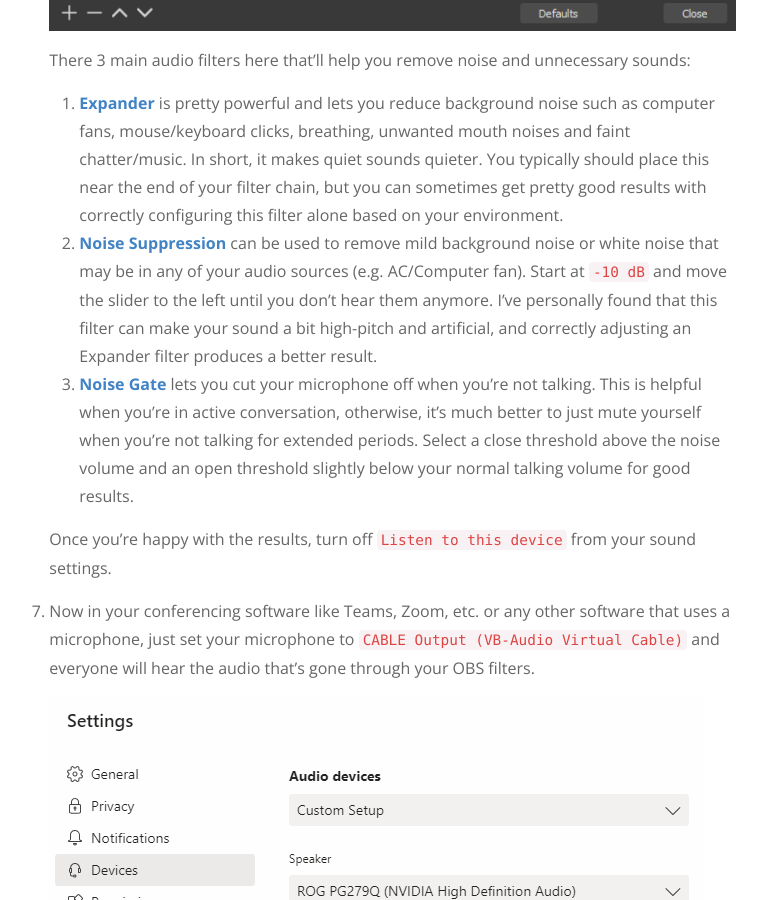
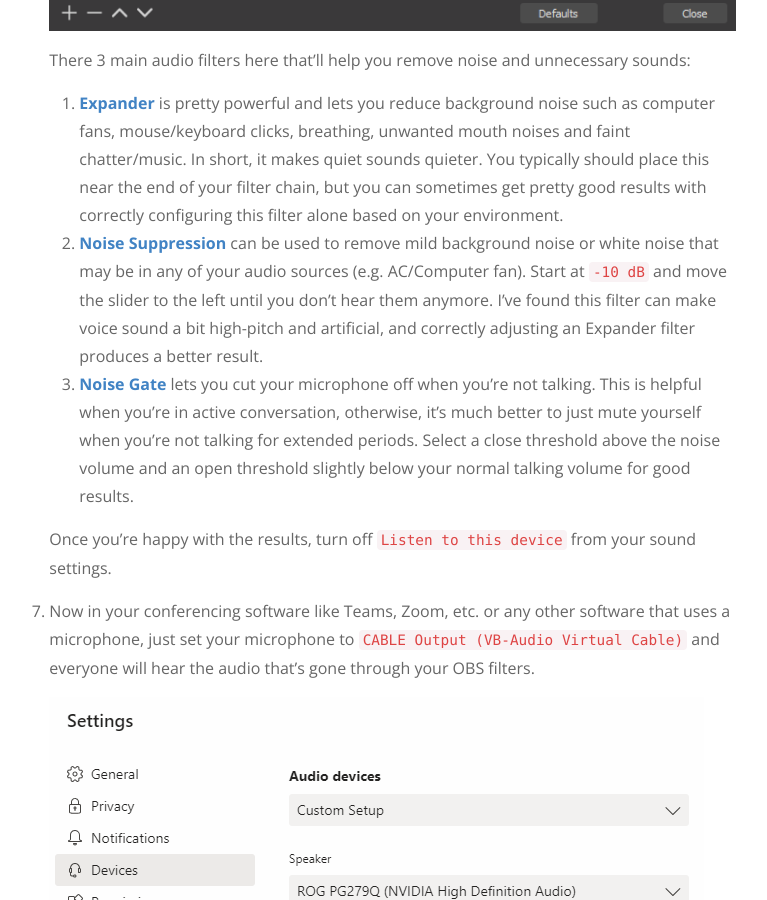
Before and after one commit to SaebAmini/saebamini.github.io, a Jekyll site: the page built from _posts/2020-08-15-remove-your-conference-call-background-noise-for-free.md, in a window 1280 px wide and 900 px high, scrolled down 3379 px. Shown: the whole window, without its empty margins (209-976 px from the left). Built offline with Jekyll 4.4.1, drawn with Linux system fonts in a browser that asks for light colours; comment, search, counter and statistics services are not loaded.

Commit message:
Editorial edit!

```diff
--- a/_posts/2020-08-15-remove-your-conference-call-background-noise-for-free.md
+++ b/_posts/2020-08-15-remove-your-conference-call-background-noise-for-free.md
@@ -42,7 +42,7 @@
    There 3 main audio filters here that'll help you remove noise and unnecessary sounds:
 
    1. [**Expander**](https://obsproject.com/wiki/Filters-Guide#expander) is pretty powerful and lets you reduce background noise such as computer fans, mouse/keyboard clicks, breathing, unwanted mouth noises and faint chatter/music. In short, it makes quiet sounds quieter. You typically should place this near the end of your filter chain, but you can sometimes get pretty good results with correctly configuring this filter alone based on your environment.
-   2. [**Noise Suppression**](https://obsproject.com/wiki/Filters-Guide#noise-suppression) can be used to remove mild background noise or white noise that may be in any of your audio sources (e.g. AC/Computer fan). Start at `-10 dB` and move the slider to the left until you don't hear them anymore. I've personally found that this filter can make your sound a bit high-pitch and artificial, and correctly adjusting an Expander filter produces a better result.
+   2. [**Noise Suppression**](https://obsproject.com/wiki/Filters-Guide#noise-suppression) can be used to remove mild background noise or white noise that may be in any of your audio sources (e.g. AC/Computer fan). Start at `-10 dB` and move the slider to the left until you don't hear them anymore. I've found this filter can make voice sound a bit high-pitch and artificial, and correctly adjusting an Expander filter produces a better result.
    3. [**Noise Gate**](https://obsproject.com/wiki/Filters-Guide#noise-gate) lets you cut your microphone off when you're not talking. This is helpful when you're in active conversation, otherwise, it's much better to just mute yourself when you're not talking for extended periods. Select a close threshold above the noise volume and an open threshold slightly below your normal talking volume for good results.
 
    Once you're happy with the results, turn off `Listen to this device` from your sound settings.
```
